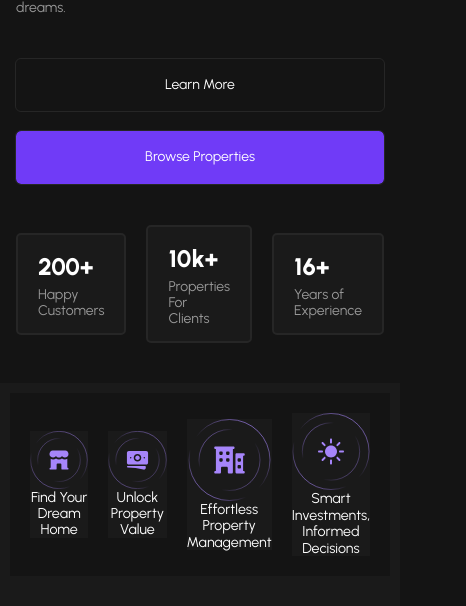
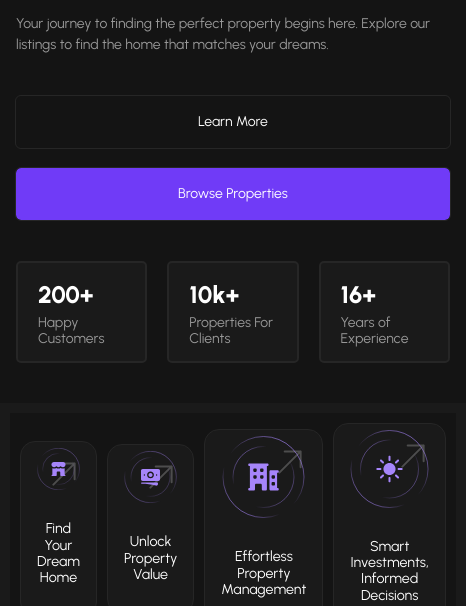
Before and after one commit to NazarZhuvaka/estatein, a website: page src/html/index.html in a window 390 px wide. Shown: the part 697-1303 px from the top of the page, 466 px wide, since content can reach past the window. Drawn offline with nearby package versions, Linux system fonts and the light colour scheme; files that its build step writes are made by us from their sources; files whose address does not match are found by name.

Commit message:
fitches section , make mobile

```diff
--- a/src/html/blocks/fiches.html
+++ b/src/html/blocks/fiches.html
@@ -1,18 +1,38 @@
 <section class="fiches">
     <div class="fiches__container">
         <div class="fiches__item">
+            <a class="item__arrow-link" href="#!">
+                <svg  class="item__arrow-link--active" width="24" height="24" viewBox="0 0 24 24" fill="none" xmlns="http://www.w3.org/2000/svg">
+                    <path d="M1.375 22.625L22.625 1.375M22.625 1.375L6.6875 1.375M22.625 1.375V17.3125" stroke="#4D4D4D" stroke-width="2" stroke-linecap="round" stroke-linejoin="round"/>
+                </svg>
+            </a>
             <img src="./../../img/svg/shop.svg" alt="shop">
             <p class="fiches__item-desc">Find Your Dream Home</p>
         </div>
         <div class="fiches__item">
+            <a class="item__arrow-link" href="#!">
+                <svg  class="item__arrow-link--active" width="24" height="24" viewBox="0 0 24 24" fill="none" xmlns="http://www.w3.org/2000/svg">
+                    <path d="M1.375 22.625L22.625 1.375M22.625 1.375L6.6875 1.375M22.625 1.375V17.3125" stroke="#4D4D4D" stroke-width="2" stroke-linecap="round" stroke-linejoin="round"/>
+                </svg>
+            </a>
             <img src="./../../img/svg/camera.svg" alt="camera">
             <p class="fiches__item-desc">Unlock Property Value</p>
         </div>
         <div class="fiches__item">
+            <a class="item__arrow-link" href="#!">
+                <svg  class="item__arrow-link--active" width="24" height="24" viewBox="0 0 24 24" fill="none" xmlns="http://www.w3.org/2000/svg">
+                    <path d="M1.375 22.625L22.625 1.375M22.625 1.375L6.6875 1.375M22.625 1.375V17.3125" stroke="#4D4D4D" stroke-width="2" stroke-linecap="round" stroke-linejoin="round"/>
+                </svg>
+            </a>
             <img src="./../../img/svg/flat.svg" alt="flat">
             <p class="fiches__item-desc">Effortless Property Management</p>
         </div>
         <div class="fiches__item">
+            <a class="item__arrow-link" href="#!">
+                <svg  class="item__arrow-link--active" width="24" height="24" viewBox="0 0 24 24" fill="none" xmlns="http://www.w3.org/2000/svg">
+                    <path d="M1.375 22.625L22.625 1.375M22.625 1.375L6.6875 1.375M22.625 1.375V17.3125" stroke="#4D4D4D" stroke-width="2" stroke-linecap="round" stroke-linejoin="round"/>
+                </svg>
+            </a>
             <img src="./../../img/svg/sun.svg" alt="sun">
             <p class="fiches__item-desc">Smart Investments, Informed Decisions</p>
         </div>
--- a/src/scss/components/_fiches.scss
+++ b/src/scss/components/_fiches.scss
@@ -1,6 +1,5 @@
 .fiches {
     max-width: 1920px;
-
     padding: 10px;
     background-color: var(--c-grey10);
 
@@ -9,20 +8,58 @@
     &__container {
         display: grid;
         grid-template-columns: 1fr 1fr 1fr 1fr;
-        gap: 20px;
-        // display: flex;
-        // justify-content: space-between;
+        gap: clamp(0.625rem, -1.25rem + 2.08vw, 1.25rem);
         align-items: center;
-        // gap: 20px;
-        padding: 20px;
+        padding: clamp(0.625rem, -1.25rem + 2.08vw, 1.25rem);
         background-color: var(--c-body);
     }
 
     &__item {
+        position: relative;
+        padding: clamp(1.875rem, 2.08vw, 2.5rem) clamp(1rem, 0.25rem + 0.83vw, 1.25rem);
         text-align: center;
         background-color: var(--c-grey10);
+        border: 1px solid var(--c-border);
+        border-radius: 15px;
+
+        @include laptop {
+            padding-top:clamp(1rem, 0.417rem + 1.62vw, 1.875rem);
+        }
+
+
+        img {
+            animation: float 4s ease-in-out infinite;
+
+        @keyframes float {
+                0% {
+                transform: translateY(0);
+                }
+                50% {
+                transform: translateY(-20px);
+                }
+                100% {
+                transform: translateY(0);
+                }
+            }
+        }
     }
 
     &__item-desc {
+        margin-top: 20px;
     }
 }
+.item__arrow-link{
+    position: absolute;
+    right: 20px;
+    top: 20px;
+
+    &--active{
+        transition: var(--transition);
+        &:hover{
+            path{
+                stroke: var(--c-primary);
+
+            }
+        }
+    }
+}
```
Also changed, not shown: build/css/main.css, build/img/svg/arrow-link.svg (added), build/index.html, src/img/svg/arrow-link.svg (added).
